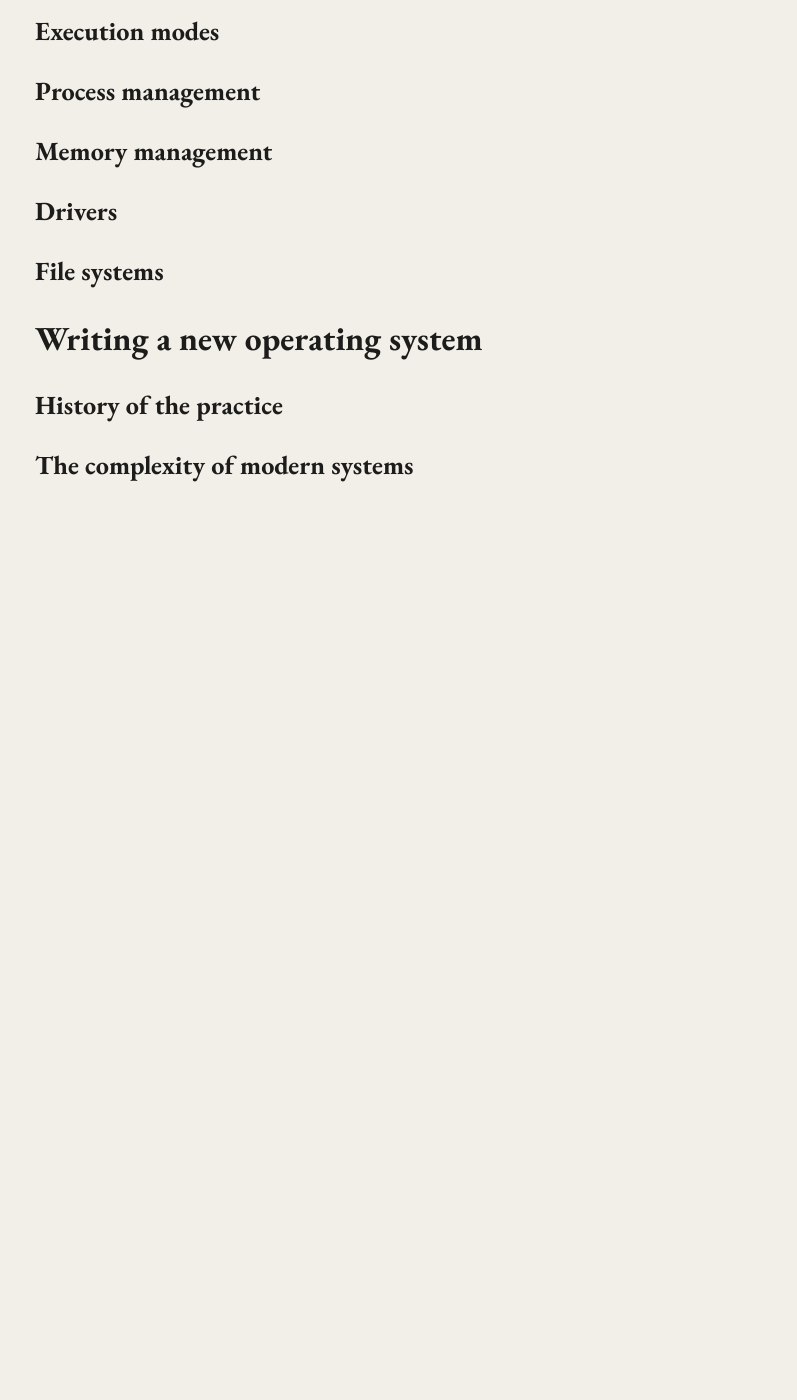
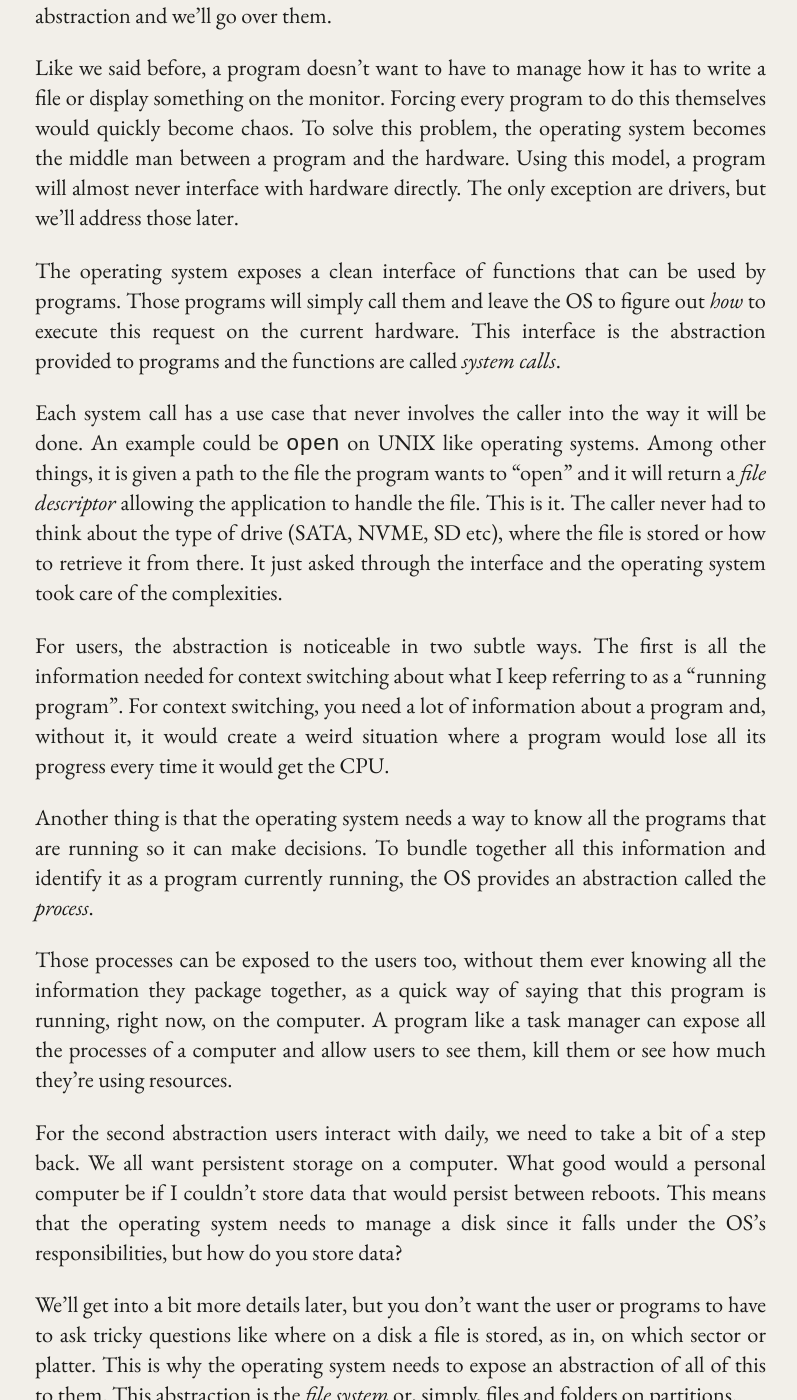
Before and after one commit to eFournierRobert/eFournierRobert.github.io, a Jekyll site: the page built from _posts/btob/2026-03-11-os.md, in a window 1280 px wide and 1400 px high, scrolled down 4059 px. Shown: the whole window, without its empty margins (175-972 px from the left). Built offline with Jekyll 4.4.1, drawn with Linux system fonts in a browser that asks for light colours; before the commit the page ends 4568 px from its top, so only the background shows below that; some of the changed text lies outside the part shown.

Commit message:
Finished roles section

```diff
--- a/_posts/btob/2026-03-11-os.md
+++ b/_posts/btob/2026-03-11-os.md
@@ -151,6 +151,60 @@ and, for programs, the belief they can take more memory than the computer physic
 
 ### Providing hardware abstraction
 
+The operating system has the critical role of abstracting the computer hardware so that
+programs and users can cleanly interact with it. Both have different needs for abstraction
+and we'll go over them.
+
+Like we said before, a program doesn't want to have to manage how it has to write a file or
+display something on the monitor. Forcing every program to
+do this themselves would quickly become chaos. To solve this problem, the operating system becomes the
+middle man between a program and the hardware. Using this model, a program will almost never interface with hardware directly.
+The only exception are drivers, but we'll address those later.
+
+The operating system exposes a clean interface of functions that can be used by programs.
+Those programs will simply call them and leave the OS to figure out *how* to execute this request
+on the current hardware. This interface is the abstraction provided to programs and the functions are called *system calls*.
+
+Each system call has a use case that never involves the caller into the way it will be done. An example
+could be `open` on UNIX like operating systems. Among other things, it is given a path to the file the program
+wants to "open" and it will return a *file descriptor* allowing the application to handle the file.
+This is it. The caller never had to think about the type of drive (SATA, NVME, SD etc), where the file is stored
+or how to retrieve it from there. It just asked through the interface and the operating system took care
+of the complexities.
+
+For users, the abstraction is noticeable in two subtle ways. The first is all the information
+needed for context switching about what I keep referring to as a "running program". For context
+switching, you need a lot of information about a program and, without it, it would create a
+weird situation where a program would lose all its progress every time it would get the CPU.
+
+Another thing is that the operating system needs a way to know all the programs that are running
+so it can make decisions. To bundle together all this information and
+identify it as a program currently running, the OS provides an abstraction called the *process*.
+
+Those processes can be exposed to the users too, without them ever knowing all the information they
+package together, as a quick way of saying that this program is running, right now, on the computer. A
+program like a task manager can expose all the processes of a computer and allow users to see them,
+kill them or see how much they're using resources.
+
+For the second abstraction users interact with daily, we need to take a bit of a step back. We all want persistent storage on a computer.
+What good would a personal computer be if I couldn't store data that would persist between reboots. This
+means that the operating system needs to manage a disk since it falls under the OS's responsibilities, but how do you store data?
+
+We'll get into a bit more details later, but you don't want the user or programs to have to ask tricky questions
+like where on a disk a file is stored, as in, on which sector or platter. This is why the operating system
+needs to expose an abstraction of all of this to them. This abstraction is the *file system* or, simply, files
+and folders on partitions.
+
+Files and folders are a sweet convenient illusion given to users and programs. It lets us cluster data
+together into files and organize those into folders cleanly. The operating system has the role of keeping
+track of those files so that, when we ask for one, it can service our request from the disk. This way of organizing the
+computers' data is key to how we use it and it is all managed by the operating system.
+
+Every "formatted" disk has to abide by this abstraction and it is why we can have a USB key that we can plug into multiple
+computers and still see the same files on it. The operating system needs to know a lot of ways that files can be stored
+on a disk and use the right way for the right disk so that users don't have broken files when switching computers
+or operating system.
+
 ## How does it achieve its roles
 
 ### Execution modes
```
